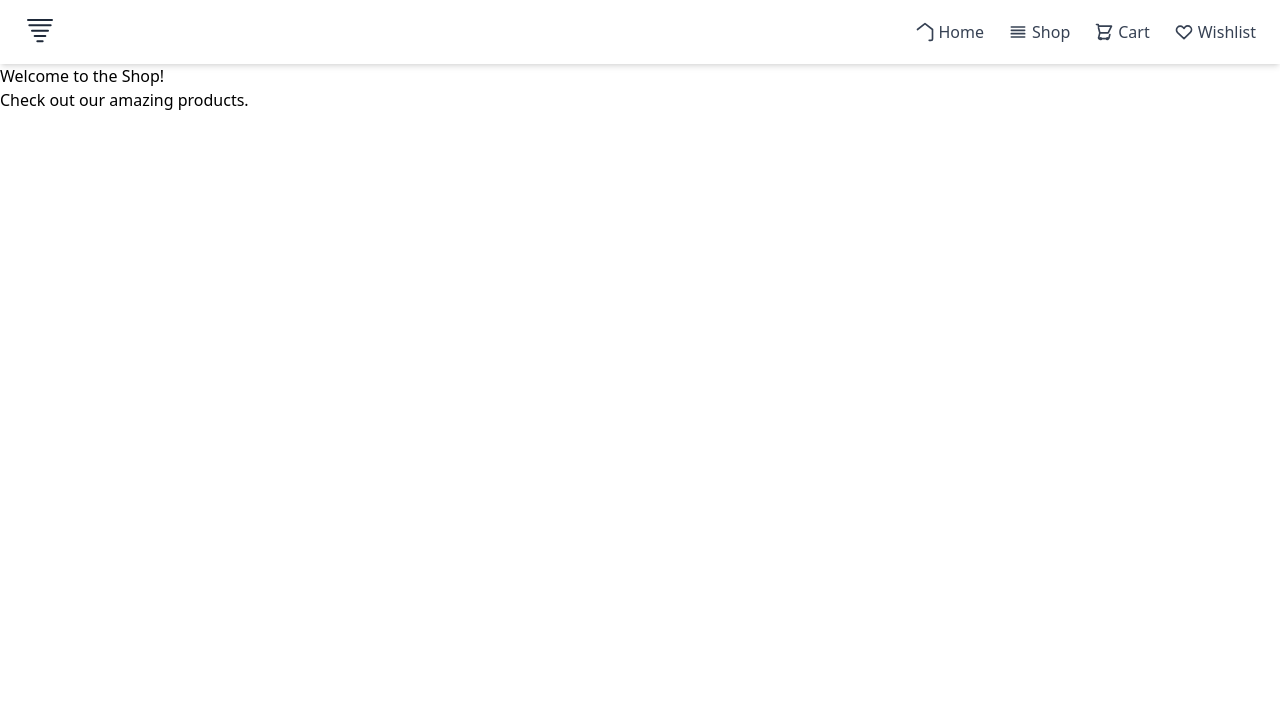
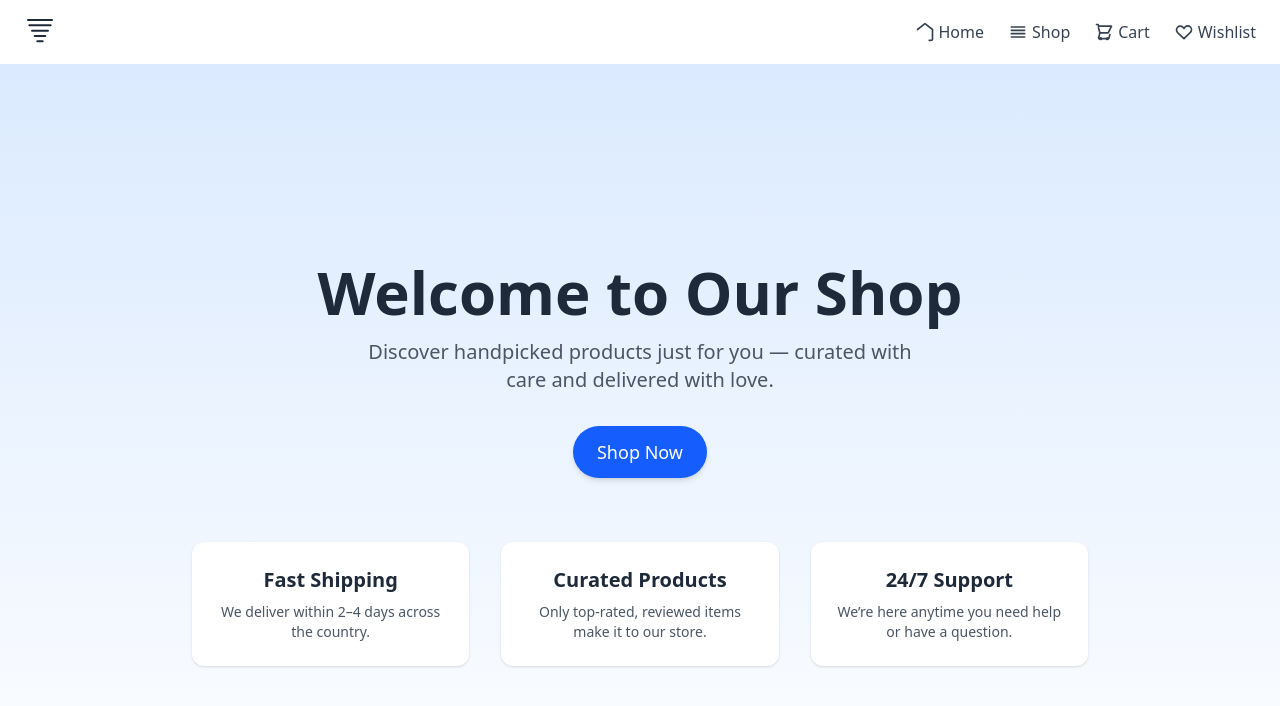
Before and after one commit to Ayush-Tak/shopping-cart, a React (Vite) app: page / in a window 1280 px wide. Shown: the top 706 px of the page. Built offline with nearby package versions, Linux system fonts and the light colour scheme.

Commit message:
Visual overhaul

```diff
--- a/src/pages/CartPage.jsx
+++ b/src/pages/CartPage.jsx
@@ -1,4 +1,5 @@
 import {useOutletContext} from "react-router-dom";
+import { Link } from "react-router-dom";
 
 function CartPage(){
     const {cart, handleRemoveFromCart, handleUpdateQuantity} = useOutletContext();
@@ -10,25 +11,64 @@ function CartPage(){
     };
 
 
-    return(
+    return (
       <div className="p-4">
         <h1 className="text-2xl font-bold mb-4">Your Cart</h1>
-            {cart.length ===0 ? (
-                <p>Your cart is empty</p>
+        {cart.length === 0 ? (
+          <>
+          <div className="flex flex-col">
+          <p className=" text-3xl font-semibold leading-normal text-gray-900 text-center ">Your Cart Is Empty 💔</p>
+            <Link
+              to="/shop"
+              className="px-6 py-3 bg-blue-600 text-white rounded-full hover:bg-blue-700 transition text-lg font-medium shadow-md text-center"
+            >
+              Shop Now
+            </Link>
+            </div>
+          </>
         ) : (
-                <><ul>
+          <>
+            <ul>
               {cart.map((item) => (
-                            <li key={item.id} className="flex justify-between items-center border-b py-2">
-                                <span>{item.title} - ${item.price}</span>
+                <li
+                  key={item.id}
+                  className="flex justify-between items-center border-b py-2"
+                >
+                  <span>
+                    {item.title} - ${item.price}
+                  </span>
                   <div className="flex items-center">
-                                    <button onClick={() => handleUpdateQuantity(item.id, item.quantity - 1)} className="bg-gray-300 px-2 rounded-l">-</button>
+                    <button
+                      onClick={() =>
+                        handleUpdateQuantity(item.id, item.quantity - 1)
+                      }
+                      className="bg-gray-300 px-2 rounded-l"
+                    >
+                      -
+                    </button>
                     <span className="px-4">{item.quantity}</span>
-                                    <button onClick={() => handleUpdateQuantity(item.id, item.quantity + 1)} className="bg-gray-300 px-2 rounded-r">+</button>
-                                    <button onClick={() => handleRemoveFromCart(item.id)} className="bg-red-500 text-white px-2 py-1 rounded ml-4">Remove</button>
+                    <button
+                      onClick={() =>
+                        handleUpdateQuantity(item.id, item.quantity + 1)
+                      }
+                      className="bg-gray-300 px-2 rounded-r"
+                    >
+                      +
+                    </button>
+                    <button
+                      onClick={() => handleRemoveFromCart(item.id)}
+                      className="bg-red-500 text-white px-2 py-1 rounded ml-4"
+                    >
+                      Remove
+                    </button>
                   </div>
                 </li>
               ))}
-                    </ul><h2 className="text-xl font-bold mt-4 text-right">Total : ${calculateTotal()}</h2></>
+            </ul>
+            <h2 className="text-xl font-bold mt-4 text-right">
+              Total : ${calculateTotal()}
+            </h2>
+          </>
         )}
       </div>
     );
--- a/src/pages/HomePage.jsx
+++ b/src/pages/HomePage.jsx
@@ -1,10 +1,41 @@
-function HomePage(){
-    return(
-        <div>
-            <h1>Welcome to the Shop!</h1>
-            <p>Check out our amazing products.</p>
+import { Link } from 'react-router-dom';
+
+function HomePage() {
+  return (
+    <div className="min-h-screen bg-gradient-to-b from-blue-100 to-white flex flex-col items-center justify-center px-4 text-center">
+      {/* Hero Section */}
+      <h1 className="text-4xl md:text-6xl font-bold text-gray-800 mb-4">
+        Welcome to Our Shop
+      </h1>
+      <p className="text-lg md:text-xl text-gray-600 max-w-xl mb-8">
+        Discover handpicked products just for you — curated with care and delivered with love.
+      </p>
+
+      {/* CTA */}
+      <Link
+        to="/shop"
+        className="px-6 py-3 bg-blue-600 text-white rounded-full hover:bg-blue-700 transition text-lg font-medium shadow-md"
+      >
+        Shop Now
+      </Link>
+
+      {/* Optional Highlights */}
+      <div className="mt-16 grid grid-cols-1 md:grid-cols-3 gap-8 max-w-4xl">
+        <div className="p-6 rounded-xl shadow hover:shadow-md transition bg-white">
+          <h3 className="text-xl font-semibold text-gray-800 mb-2">Fast Shipping</h3>
+          <p className="text-gray-600 text-sm">We deliver within 2–4 days across the country.</p>
         </div>
-    );
-};
+        <div className="p-6 rounded-xl shadow hover:shadow-md transition bg-white">
+          <h3 className="text-xl font-semibold text-gray-800 mb-2">Curated Products</h3>
+          <p className="text-gray-600 text-sm">Only top-rated, reviewed items make it to our store.</p>
+        </div>
+        <div className="p-6 rounded-xl shadow hover:shadow-md transition bg-white">
+          <h3 className="text-xl font-semibold text-gray-800 mb-2">24/7 Support</h3>
+          <p className="text-gray-600 text-sm">We’re here anytime you need help or have a question.</p>
+        </div>
+      </div>
+    </div>
+  );
+}
 
 export default HomePage;
--- a/src/pages/WishListPage.jsx
+++ b/src/pages/WishListPage.jsx
@@ -1,4 +1,5 @@
 import {useOutletContext} from "react-router-dom";
+import { Link } from "react-router-dom";
 
 function WishListPage(){
     const {wishlist,handleMoveToCart,handleAddToWishlist} = useOutletContext();
@@ -7,7 +8,18 @@ function WishListPage(){
         <div className="p-4">
             <h1 className="text-2xl font-bold mb-4">Your Wishlist</h1>
             {wishlist.length === 0 ? (
-                <p>Your wishlist is empty</p>
+                <>
+          <div className="flex flex-col">
+          <p className=" text-3xl font-semibold leading-normal text-gray-900 text-center ">Your Wishlist Is Empty 💔</p>
+          <p className="text-2xl font-stretch-ultra-expanded leading-normal text-gray-700 text-center">Go fill it up 🎊</p>
+            <Link
+              to="/shop"
+              className="px-6 py-3 bg-pink-600 text-white rounded-full hover:bg-pink-700 transition text-lg font-medium shadow-md text-center"
+            >
+              Shop Now
+            </Link>
+            </div>
+          </>
             ) : (
                 <ul>
                     {wishlist.map((item) => (
```
Lines whose indentation alone changed are shown as unchanged.
